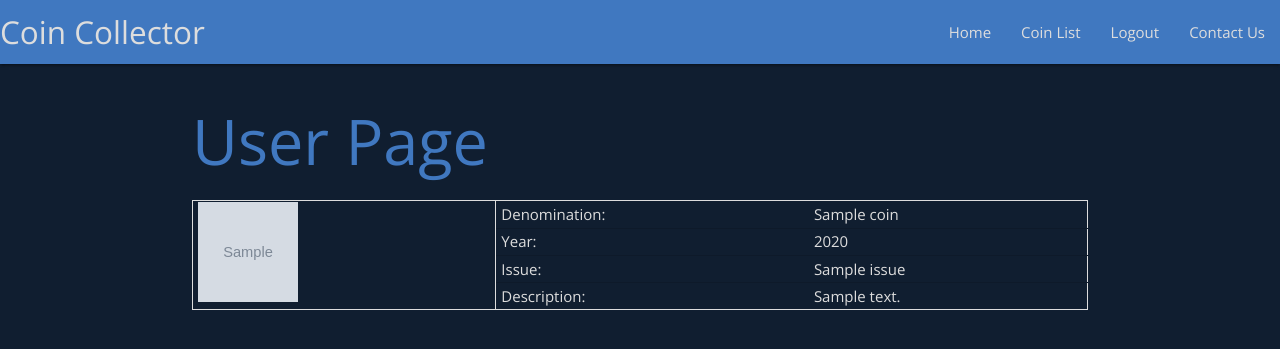
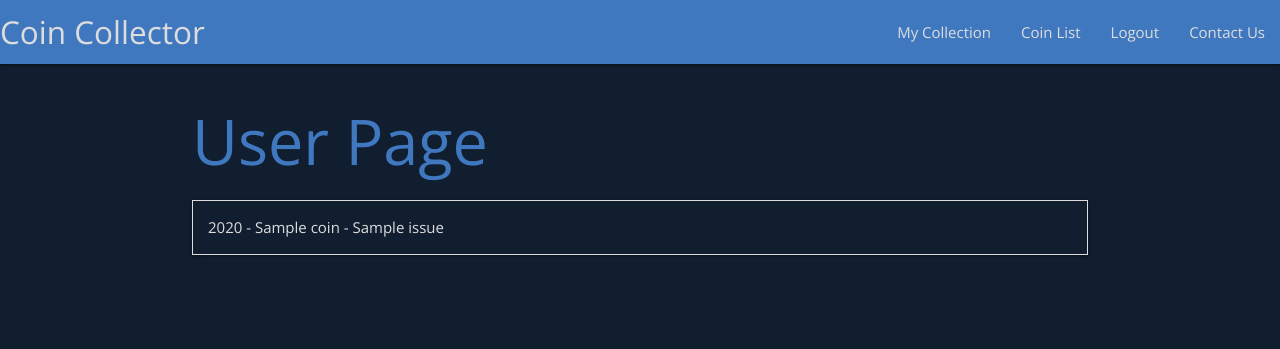
Before and after one commit to peejaywk/MS3-CoinCollector, a Flask app: template templates/user_coins.html in a window 1280 px wide. Shown: the top 349 px of the page. Run offline with Flask 2, Linux system fonts and the light colour scheme; the visitor is signed in with stand-in values (Sample User, id 1); the template is opened without the code that fills it: most values are stand-ins (such as "Sample title", 1, 10 or a date in 2020); grey boxes marked "Sample" are stand-in pictures; some libraries are stand-ins or nearby versions.

Commit message:
Change user page to display coin collection using a materialize callapsible instead of a table - works better across different devices/platforms

```diff
--- a/static/css/style.css
+++ b/static/css/style.css
@@ -22,23 +22,10 @@ nav li a {
     font-weight: 400;
 }
 
+/*---------- Coin table inside collapsible ----------*/
 .coin-image {
     width : 100px;
     height: 100px;
-}
-
-.coin-table {
-    border: solid 1px #DDDDDD;
-}
-
-.coin-table-row,
-.coin-table-data {
-    border-bottom: solid 1px #DDDDDD;
-}
-
-.coin-table-img {
-    border-right: solid 1px #DDDDDD;
-    border-bottom: solid 1px #DDDDDD;
 }
 
 .td-text {
@@ -51,3 +38,7 @@ td {
     padding-top: 1px;
     padding-bottom: 1px;
 }
+
+.collapsible-header {
+    background-color: #101E30;
+}
--- a/static/js/script.js
+++ b/static/js/script.js
@@ -1,4 +1,5 @@
 $(document).ready(function () {
     // Initialise the Materialize side navbar for mobile devices.
     $('.sidenav').sidenav();
+    $('.collapsible').collapsible();
 });
--- a/templates/base.html
+++ b/templates/base.html
@@ -12,8 +12,6 @@
     <link rel="stylesheet" href="https://cdnjs.cloudflare.com/ajax/libs/materialize/1.0.0/css/materialize.min.css"
         type="text/css">
 
-    <!-- <link href="https://fonts.googleapis.com/css2?family=Roboto:wght@200;300;400;500;600;700&display=swap" -->
-        <!-- rel="stylesheet"> -->
     <link href="https://fonts.googleapis.com/css2?family=Open+Sans:wght@200;300;400;500;600;700&display=swap"
         rel="stylesheet">
 
@@ -29,7 +27,12 @@
             <a href="{{ url_for('get_coins') }}" class="brand-logo">Coin Collector</a>
             <a href="#" data-target="mobile-demo" class="sidenav-trigger right"><i class="fas fa-bars"></i></a>
             <ul class="right hide-on-med-and-down">
+                {% if session.user %}
+                    <li><a href="{{ url_for('get_coins') }}">My Collection</a></li>
+                {% else %}
                     <li><a href="{{ url_for('get_coins') }}">Home</a></li>
+                {% endif %}
+
                 {% if session.user %}
                     <li><a href="{{ url_for('coin_list') }}">Coin List</a></li>
                     <li><a href="{{ url_for('logout') }}">Logout</a></li>
@@ -43,7 +46,12 @@
     </nav>
 
     <ul class="sidenav" id="mobile-demo">
+        {% if session.user %}
+            <li><a href="{{ url_for('get_coins') }}">My Collection</a></li>
+        {% else %}
             <li><a href="{{ url_for('get_coins') }}">Home</a></li>
+        {% endif %}
+
         {% if session.user %}
             <li><a href="{{ url_for('coin_list') }}">Coin List</a></li>
             <li><a href="{{ url_for('logout') }}">Logout</a></li>
--- a/templates/user_coins.html
+++ b/templates/user_coins.html
@@ -18,22 +18,19 @@
 {% else %}
 <h1>User Page</h1>
 
+<ul class="collapsible">
+    {% for coin in coins %}
+    <li>
+        <div class="collapsible-header">
+            <p class="td-text">{{ coin.year }} - {{ coin.denomination }} - {{ coin.issue }}</p>
+        </div>
+        <div class="collapsible-body">
             <table>
-    <!-- <thead>
+                <tbody>
                     <tr>
-            <th>Name</th>
-            <th>Item Name</th>
-            <th>Item Price</th>
-        </tr>
-    </thead> -->
-
-    <tbody class="coin-table">
-        {% for coin in coins %}
-        <tr>
-            <td rowspan="4" class="coin-table-img"><img src="{{ coin.reverse_image }}" alt="" class="square coin-image"></td>
-            <!-- <td><span class="title">{{ coin.denomination }}</span></td> -->
-
-
+                        <td rowspan="4" class="coin-table-img"><img src="{{ coin.reverse_image }}" alt=""
+                                class="square coin-image">
+                        </td>
                         <td>
                             <p class="td-text">Denomination:</p>
                         </td>
@@ -42,7 +39,7 @@
                         </td>
                     </tr>
                     <tr>
-            <td >
+                        <td>
                             <p class="td-text">Year:</p>
                         </td>
                         <td>
@@ -58,29 +55,27 @@
                         </td>
                     </tr>
                     <tr>
-            <td class="coin-table-data">
+                        <td>
                             <p class="td-text">Description:</p>
                         </td>
-            <td class="coin-table-data">
+                        <td>
                             <p class="td-text">{{ coin.description }} </p>
                         </td>
                     </tr>
-            <!-- <td class="coin-table-data td-text">
-                <p>
-                     <br>
-                    <br>
-                    {{ coin.issue }} <br>
-                    {{ coin.description }}
-                </p>
-            </td>
-            <td>
-                <a class="waves-effect waves-light btn-small">Edit</a>
-                <a class="waves-effect waves-light btn-small">Delete</a>
-            </td> -->
-
-        {% endfor %}
                 </tbody>
             </table>
+            <div>
+                <a class="waves-effect waves-light btn-small green lighten-1">Edit</a>
+                <a class="waves-effect waves-light btn-small red lighten-1">Delete</a>
+            </div>
+        </div>
+    </li>
+    {% endfor %}
+</ul>
+
+
+
+
 
 <!-- <ul class="collection">
     {% for coin in coins %}
```
Lines whose indentation alone changed are shown as unchanged.
